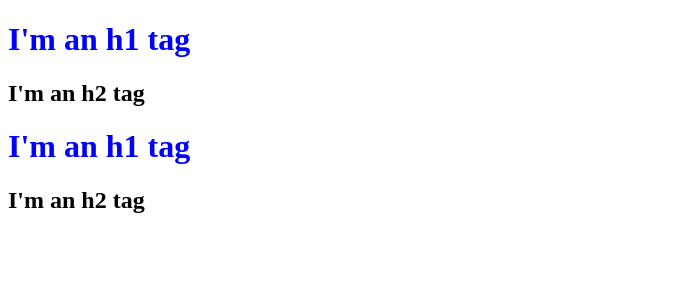
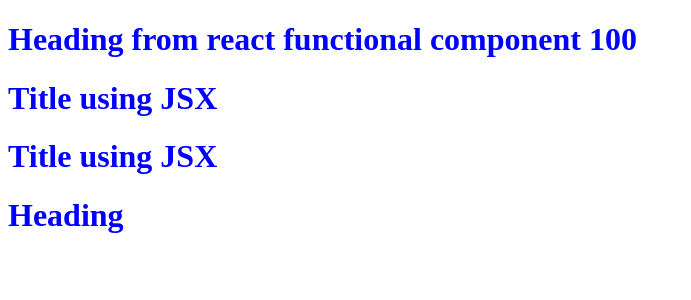
Before and after one commit to ritwikgs/Namaste-React, a React (Vite) app: page / in a window 1280 px wide. Shown: the top 300 px of the page, without its empty margins (0-691 px from the left). Built offline with nearby package versions, Linux system fonts and the light colour scheme.

Commit message:
base-functional-component-usage

```diff
--- a/App.js
+++ b/App.js
@@ -1,18 +1,35 @@
 import React from "react";
 import ReactDOM from "react-dom";
 
+//React Element - type(tag), attributes, content withing tags - creates an Object - when this is rendered onto the DOM it becomes an HTML Element
+const heading = React.createElement("h1", { id: "heading" }, "Heading");
 
-const parent = React.createElement("div", { id: "parent" }, [
-  React.createElement("div", { id: "child" }, [
-      React.createElement("h1", {}, "I'm an h1 tag "),
-      React.createElement("h2", {}, "I'm an h2 tag "),
-    ]),
-    React.createElement("div", { id: "child2" }, [
-        React.createElement("h1", {}, "I'm an h1 tag "),
-        React.createElement("h2", {}, "I'm an h2 tag "),
-  ]),
-]);
+//JSX code is transpiled before it is ready by JS Engine by Babel(parcel dependency Babel)
+//JSX => React.createElement (Object) => Rendered as HTML Element to DOM
+
 const root = ReactDOM.createRoot(document.getElementById("root"));
-root.render(parent);
-//console.log(root);
-//console.log(elementWithHeading);
+
+//React functional components
+const TitleComponent = () => {
+  return (
+    <h1 className="jsx-heading" tabIndex="5">
+      Title using JSX
+    </h1>
+  );
+};
+
+const num = 100;
+
+const HeadingComponent = () => {
+  return (
+    <div className="container">
+      <h1>Heading from react functional component {num}</h1>
+      <TitleComponent />
+      <TitleComponent></TitleComponent>
+      {heading}
+    </div>
+  );
+};
+
+//anything already inside root will be replaces by heading
+root.render(<HeadingComponent />);
```
